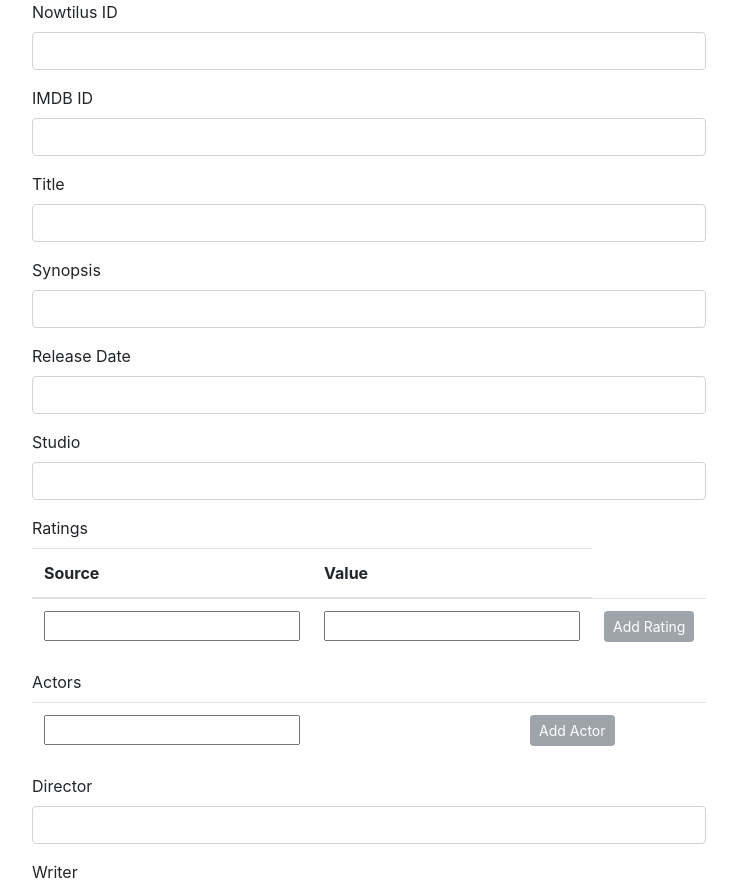
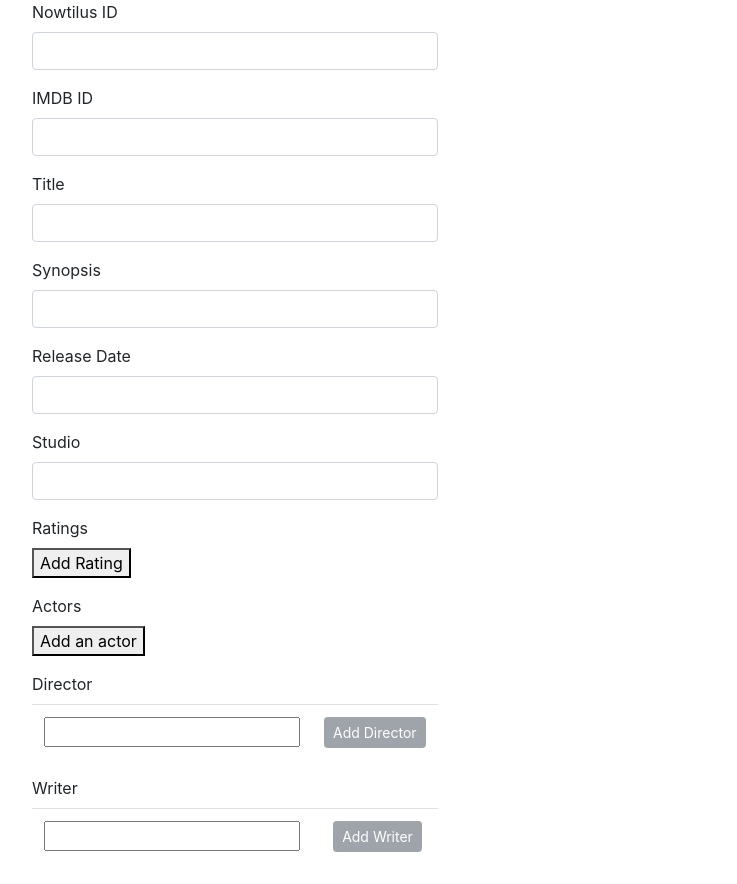
Before and after one commit to zachtownsend/OMDB-Metadata-Normalisation, a React (Create React App) app: page / in a window 1280 px wide. Shown: the top 884 px of the page, without its empty margins (38-775 px from the left). Built offline with nearby package versions, Linux system fonts and the light colour scheme.

Commit message:
Replacing Field repeaters with FieldArray

```diff
--- a/src/components/MovieForm.js
+++ b/src/components/MovieForm.js
@@ -1,6 +1,6 @@
 import React, { Component } from 'react';
 // import PropTypes from 'prop-types';
-import { Formik, Field, Form, ErrorMessage } from 'formik';
+import { Formik, Field, FieldArray, Form, ErrorMessage } from 'formik';
 import * as Yup from 'yup';
 import _ from 'underscore';
 import FieldRepeater from './FieldRepeater';
@@ -72,7 +72,30 @@ export default class MovieForm extends Component {
           touched,
           isSubmitting,
           setFieldValue,
-        }) => (
+        }) => {
+          const addItem = (name, data) => {
+            try {
+              const value = values[name];
+              value.push(data);
+              setFieldValue(name, value);
+            } catch (e) {
+              console.error(e);
+            }
+          };
+
+          const removeItem = (name, value, schema = false) => {
+            const entry = values[name];
+
+            if (schema) {
+              entry.splice(entry.findIndex(item => _.isEqual(item, value)), 1);
+            } else {
+              entry.splice(entry.indexOf(value), 1);
+            }
+
+            setFieldValue(name, entry);
+          };
+
+          return (
             <Form>
               <div className="form-group">
                 <label htmlFor="uuid">Nowtilus ID</label>
@@ -100,7 +123,11 @@ export default class MovieForm extends Component {
 
               <div className="form-group">
                 <label htmlFor="releaseDate">Release Date</label>
-              <Field className="form-control" type="text" name="releaseDate" />
+                <Field
+                  className="form-control"
+                  type="text"
+                  name="releaseDate"
+                />
                 <ErrorMessage name="releaseDate" />
               </div>
 
@@ -112,76 +139,123 @@ export default class MovieForm extends Component {
 
               <div className="form-group">
                 <label htmlFor="ratings">Ratings</label>
-              <FieldRepeater
+                <FieldArray
                   name="ratings"
-                schema={[
-                  {
-                    type: 'text',
-                    name: 'Source',
-                  },
-                  {
-                    type: 'text',
-                    name: 'Value',
-                  },
-                ]}
-                data={values.ratings}
-                pluralTitle="Ratings"
-                singluarTitle="Rating"
-                onAddItem={data => {
-                  const { ratings } = values;
-                  ratings.push(data);
-                  setFieldValue('ratings', ratings);
-                }}
-                onRemoveItem={value => {
-                  const { ratings } = values;
-
-                  ratings.splice(
-                    ratings.findIndex(rating => _.isEqual(rating, value)),
-                    1
-                  );
-
-                  setFieldValue('ratings', ratings);
-                }}
+                  render={arrayHelpers => (
+                    <div>
+                      {values.ratings.map((rating, index) => (
+                        <div key={index}>
+                          <Field name={`ratings[${index}].source]`} />
+                          <Field name={`ratings[${index}].value]`} />
+                          <button
+                            type="button"
+                            onClick={() => arrayHelpers.remove(index)}
+                          >
+                            -
+                          </button>
+                        </div>
+                      ))}
+                      <button
+                        type="button"
+                        onClick={() =>
+                          arrayHelpers.push({ source: '', value: '' })
+                        }
+                      >
+                        Add Rating
+                      </button>
+                    </div>
+                  )}
                 />
                 <ErrorMessage name="ratings" />
               </div>
 
               <div className="form-group">
                 <label htmlFor="actors">Actors</label>
-              <FieldRepeater
+                <FieldArray
                   name="actors"
-                data={values.actors}
-                pluralTitle="Actors"
-                singluarTitle="Actor"
-                onAddItem={data => {
-                  const { actors } = values;
-                  actors.push(data);
-                  setFieldValue('actors', actors);
-                }}
-                onRemoveItem={value => {
-                  const { actors } = values;
-                  actors.splice(actors.indexOf(value), 1);
-                  setFieldValue('actors', actors);
-                }}
+                  render={arrayHelpers => (
+                    <div>
+                      {values.actors && values.actors.length > 0 ? (
+                        values.actors.map((actor, index) => (
+                          <div key={index}>
+                            <Field name={`actors.${index}`} />
+                            <button
+                              type="button"
+                              onClick={() => arrayHelpers.remove(actor)} // remove a friend from the list
+                            >
+                              -
+                            </button>
+                            <button
+                              type="button"
+                              onClick={() => arrayHelpers.insert(actor, '')} // insert an empty string at a position
+                            >
+                              +
+                            </button>
+                          </div>
+                        ))
+                      ) : (
+                        <button
+                          type="button"
+                          onClick={() => arrayHelpers.push('')}
+                        >
+                          {/* show this when user has removed all friends from the list */}
+                          Add an actor
+                        </button>
+                      )}
+                    </div>
+                  )}
                 />
                 <ErrorMessage name="actors" />
               </div>
 
               <div className="form-group">
                 <label htmlFor="director">Director</label>
-              <Field className="form-control" type="text" name="director" />
+                <FieldRepeater
+                  name="director"
+                  data={values.director}
+                  pluralTitle="Directors"
+                  singluarTitle="Director"
+                  onAddItem={data => {
+                    addItem('director', data);
+                  }}
+                  onRemoveItem={value => {
+                    removeItem('director', value);
+                  }}
+                />
                 <ErrorMessage name="director" />
               </div>
 
               <div className="form-group">
                 <label htmlFor="writer">Writer</label>
-              <Field className="form-control" type="text" name="writer" />
+                <FieldRepeater
+                  name="writer"
+                  data={values.writer}
+                  pluralTitle="Writers"
+                  singluarTitle="Writer"
+                  onAddItem={data => {
+                    addItem('writer', data);
+                  }}
+                  onRemoveItem={value => {
+                    removeItem('writer', value);
+                  }}
+                />
                 <ErrorMessage name="writer" />
               </div>
 
               <div className="form-group">
                 <label htmlFor="genre">Genre</label>
-              <Field className="form-control" type="text" name="genre" />
+                <FieldRepeater
+                  name="genre"
+                  data={values.genre}
+                  pluralTitle="Genres"
+                  singluarTitle="Genre"
+                  onAddItem={data => {
+                    addItem('genre', data);
+                  }}
+                  onRemoveItem={value => {
+                    removeItem('genre', value);
+                  }}
+                />
                 <ErrorMessage name="genre" />
               </div>
 
@@ -194,7 +268,8 @@ export default class MovieForm extends Component {
                 Submit
               </button>
             </Form>
-        )}
+          );
+        }}
       />
     );
   }
```
Lines whose indentation alone changed are shown as unchanged.
